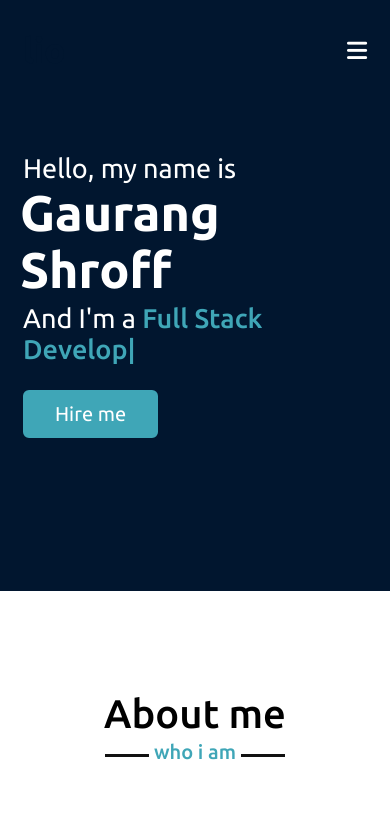
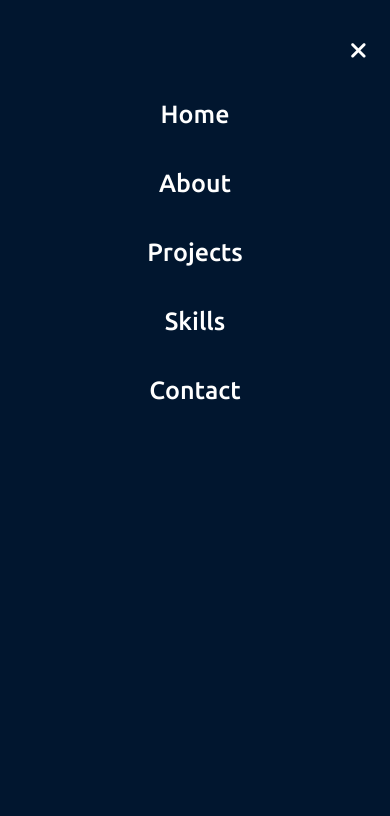
Before and after one commit to ckftw/gaurangportfolio, a plain HTML site: page index.html in a window 390 px wide. Both pictures are taken after a click on the element 356 px from the left and 50 px from the top of the page. Shown: the top 816 px of the page. Drawn offline with nearby package versions, Linux system fonts and the light colour scheme.

Commit message:
hamburger done

```diff
--- a/index.css
+++ b/index.css
@@ -12,13 +12,14 @@ html {
 }
 
 /*
-NAVBAR STYLING--------------------
+--------------------------------NAVBAR STYLING-----------------------------
 */
 .max-width {
   max-width: 1300px;
   padding: 0 80px;
   margin: auto;
 }
+
 .navbar {
   background: #01162f;
   position: fixed;
@@ -26,7 +27,14 @@ NAVBAR STYLING--------------------
   font-family: "Ubuntu", sans-serif;
   padding: 30px 0;
   z-index: 999;
+  transition: all 0.3s ease;
 }
+
+.navbar.sticky {
+  padding: 15px 0;
+  background: #01162f;
+}
+
 .navbar .logo a {
   font-size: 35px;
   font-weight: 600;
@@ -36,6 +44,7 @@ NAVBAR STYLING--------------------
 .navbar .logo a span {
   color: #01162f;
 }
+
 .navbar .menu li a {
   color: #fff;
   font-size: 18px;
@@ -54,23 +63,22 @@ NAVBAR STYLING--------------------
   align-items: center;
   justify-content: space-between;
 }
+
 .navbar .menu li a:hover {
   color: crimson;
 }
 
 /*
-----MENU BUTTON STYLE
+---------------------------MENU BUTTON STYLE----------------------
 */
-
 .menu-btn {
   color: #fff;
   font-size: 23px;
   cursor: pointer;
   display: none;
 }
-
 /*
-Home--------------------------
+------------------------------Home--------------------------
 */
 .home {
   display: flex;
@@ -540,6 +548,7 @@ footer span a:hover {
   .max-width {
     padding: 0 50px;
   }
+
   .projects .proj-content .card {
     width: calc(50% - 20px);
     margin-bottom: 20px;
@@ -627,6 +636,41 @@ footer span a:hover {
     width: 100%;
     margin-bottom: 35px;
   }
+
+  .navbar .menu {
+    position: fixed;
+    height: 100vh;
+    width: 100%;
+    left: -100%;
+    top: 0;
+    background: #01162f;
+    text-align: center;
+    padding-top: 80px;
+    transition: all 0.3s ease;
+  }
+
+  .navbar .menu.active {
+    left: 0;
+  }
+
+  .navbar .menu li {
+    display: block;
+  }
+
+  .navbar .menu li a {
+    display: inline-block;
+    margin: 20px 0;
+    font-size: 25px;
+  }
+
+  .menu-btn {
+    display: block;
+    z-index: 999;
+  }
+
+  .menu-btn i.active:before {
+    content: "\f00d";
+  }
 }
 
 @media (max-width: 690px) {
--- a/index.js
+++ b/index.js
@@ -1,4 +1,18 @@
 $(document).ready(function () {
+    $(window).scroll(function () {
+        if (this.scrollY > 20) {
+            $(".navbar").addClass("sticky");
+        } else {
+            $("navbar").removeClass("sticky");
+        }
+    })
+
+
+    $('.menu-btn').click(function () {
+        $('.navbar .menu').toggleClass("active");
+        $('.menu-btn i').toggleClass("active");
+    })
+
     var typed = new Typed(".typing", {
         strings: ["FrontEnd Developer", "Full Stack Developer", "Web Developer", "Problem Solver", "Software Developer"],
         typeSpeed: 100,
```
